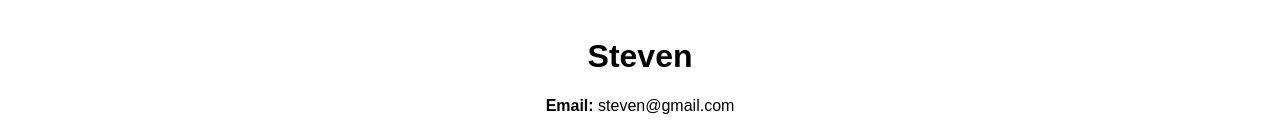
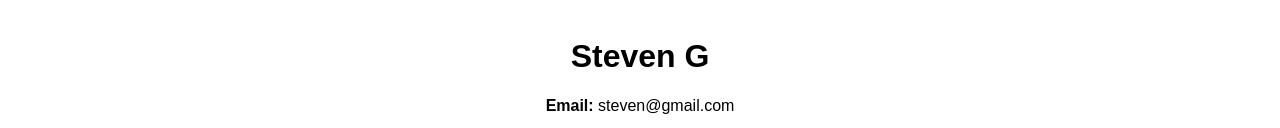
Before and after one commit to MS-092/2702325962_assignment2, a plain HTML site: page profiles/profile2.html in a window 1280 px wide. Shown: the part 185-313 px from the top of the page. Drawn offline with Linux system fonts and the light colour scheme.

Commit message:
Update profile2.html

```diff
--- a/profiles/profile2.html
+++ b/profiles/profile2.html
@@ -20,7 +20,7 @@
     </header>
     <main>
         <img src="../images/Steven.jpg" alt="Steven" class="profile-image">
-        <h1>Steven</h1>
+        <h1>Steven G</h1>
         <p><strong>Email:</strong> steven@gmail.com</p>
         <p><strong>Role:</strong> Full Stack Dev</p>
         <div class="rating">
```
